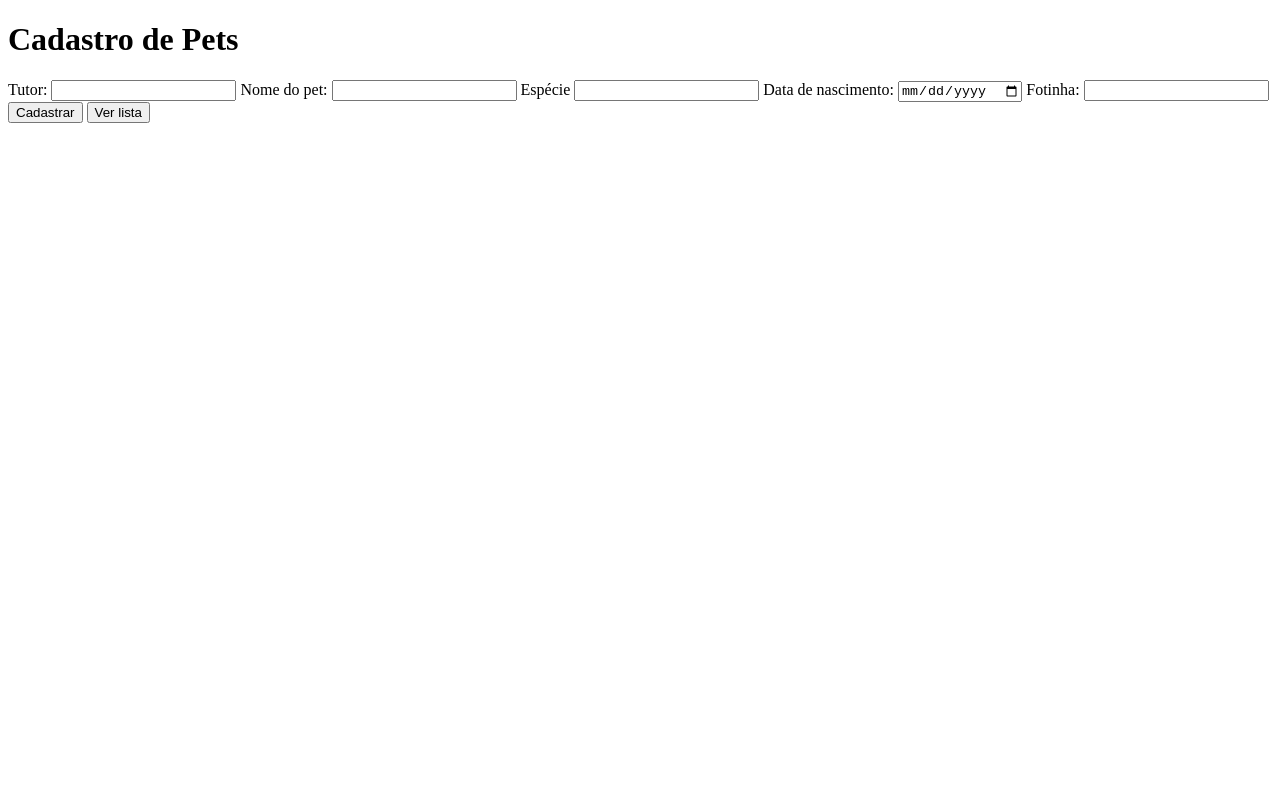
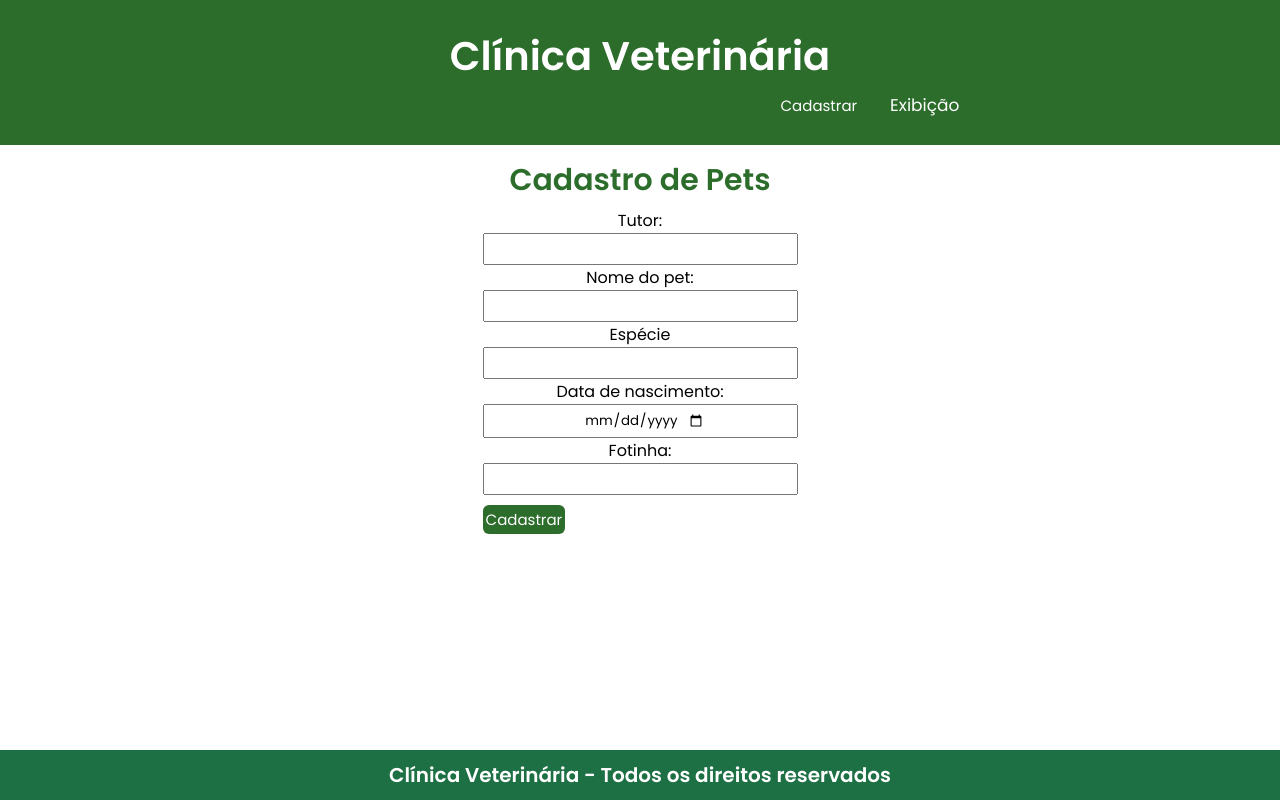
Before and after one commit to jumartinszz/cadastrodepets, a plain HTML site: page index.html in a window 1280 px wide. Drawn offline with Linux system fonts and the light colour scheme.

Commit message:
feat: finalização das funções, metodos e botões

```diff
--- a/assets/css/styles.index.css
+++ b/assets/css/styles.index.css
@@ -1,3 +1,84 @@
+@import url('https://fonts.googleapis.com/css2?family=Poppins:wght@100;200;300;400;500;600&display=swap');
+
+*{
+    padding: 0;
+    margin: 0;
+    box-sizing: border-box;
+    font-family: "Poppins";
+}
+
 #sub-div {
     display: none;
 }
+
+header{
+    background-color: #2c6d2c;
+    text-align: center;
+    padding-top: 2%;
+    padding-bottom: 2% ;
+}
+
+h1{
+    color: #fff;
+    font-size: 40px;
+}
+
+h2{
+color: #2c6d2c;
+text-align: center;
+margin-top: 1%;
+font-size: 30px;
+}
+
+#botão-CriarPet{
+    background-color: #2c6d2c ;
+    border: none;
+    color: #fff;
+    margin-right: 2%;
+    font-size: 17px;
+}
+
+#button-listaPet{
+    background-color: #2c6d2c;
+    border: none;
+    color: #fff;
+    font-size: 17px;
+    margin-right: 2%;
+}
+
+.inputs{
+    display: flex;
+    text-align: center;
+    justify-content: center;
+    margin-left: 25%;
+    width: 50%;
+    padding: 4px;
+}
+
+footer{
+    background-color: #1d7044;
+    position: fixed;
+    bottom: 0;
+    width: 100%;
+    color: white;
+    padding: 10px;
+    font-size: 20px;
+    font-weight: bold;
+    text-align: center;
+}
+
+#conteiner-inputs{
+    text-align: center;
+    justify-content: center;
+    margin-left: 25%;
+    width: 50%;
+    padding: 5px;
+}
+
+#botão-CriarPet{
+    margin-left: 37.7%;
+    border-radius: 6px;
+    margin-top: 5px;
+    padding: 3px;
+    font-size: 15px;
+}
--- a/assets/js/script.index.js
+++ b/assets/js/script.index.js
@@ -1,6 +1,6 @@
 console.log("js está ok");
 
-let haveusers = false;
+let pets = [];
 
 function verificarInputs() {
     let tutor = document.getElementById("input-tutor").value;
@@ -17,13 +17,13 @@ function verificarInputs() {
 
     if (tutor == "" || nomepet == "" || especie == "" || data == "" || imgLink == "") {
         console.log("os inputs estao vazios")
-        envieMsg('Preencha todos os campos', 'erro');
+        envieMsg('Preencha todos os campos', 'error');
         return true;
     } else if (!isURLValida(imgLink)) {
         envieMsg("URL da imagem inválida!", "error");
     } else {
         console.log("os inputs estao preenchidos");
-        envieMsg('Cadstrado com sucesso', 'sucesso');
+        envieMsg('Cadastrado com sucesso', 'sucesso');
         return false;
     }
 }
@@ -133,7 +133,7 @@ function renderizarConteudo() {
 
     array.forEach((pet) => {
         content += `
-            <div class="list-eachUser">
+            <div class="list-Pets">
                 <p><strong>Tutor:</strong> ${pet.tutor}</p>
                 <p><strong>Nome do pet:</strong> ${pet.nomepet}</p>
                 <p><strong>Espécie:</strong> ${pet.especie}</p>
@@ -146,6 +146,20 @@ function renderizarConteudo() {
     document.getElementById("user-list").innerHTML = content;
 }
 
+
+function removerItem(index) {
+    pets.splice(index, 1);
+    atualizarLista();
+  }
+
+  function atualizarLista() {
+    const lista = document.getElementById("user-list");
+    let listaHTML = "";
+
+    renderizarConteudo();
+
+    lista.innerHTML = listaHTML;
+  }
 
 function isURLValida(url) {
     if (url.match(/\.(jpeg|jpg|gif|png)$/) != null) {
--- a/index.html
+++ b/index.html
@@ -10,11 +10,19 @@
 </head>
 
 <body>
+    <header>
+        <h1 id="titulo-primeiro">Clínica Veterinária</h1>
+        <ul>
+            <button id="botão-CriarPet" class="button" onclick="produzirPet()">Cadastrar</button>
+            <button id="button-listaPet" onclick="showRegister()" type="button">Exibição</button>
+        </ul>
 
-    <h1 id="titulo-primeiro">Cadastro de Pets</h1>
+    </header>
+
+
 
     <div id="conteiner-principal">
-
+        <h2>Cadastro de Pets</h2>
         <div id="conteiner-inputs">
             <label for="input-tutor">Tutor:</label>
             <input type="text" id="input-tutor" name="input-tutor" class="inputs">
@@ -36,16 +44,23 @@
 
         <div id="div-button">
             <button id="botão-CriarPet" class="button" onclick="produzirPet()">Cadastrar</button>
-            <button id="button-listaPet" onclick="showRegister()" type="button">Ver lista</button>
         </div>
     </div>
 
     <div id="sub-div">
-        <button id="button-register" onclick="backRegister()" type="button">Voltar</button>
+
         <div id="user-list">
 
         </div>
+        <button id="button-register" onclick="backRegister()" type="button">Voltar</button>
+        <button id="button-register" onclick="removerItem()" type="button">Remover</button>
+        <button id="button-register" onclick="backRegister()" type="button">Editar</button>
+
     </div>
+
+    <footer>
+        <p>Clínica Veterinária - Todos os direitos reservados</p>
+    </footer>
 </body>
 
 </html>
```
